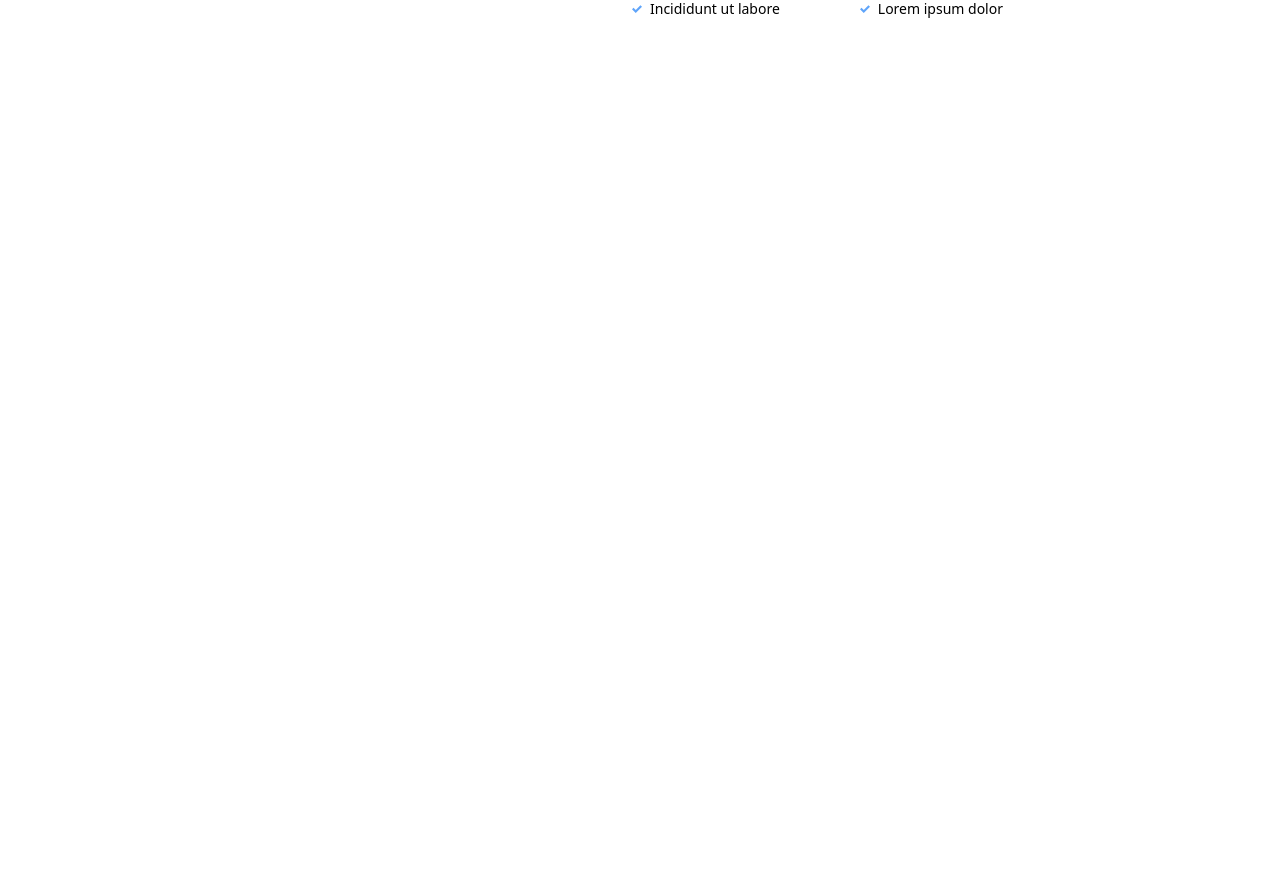
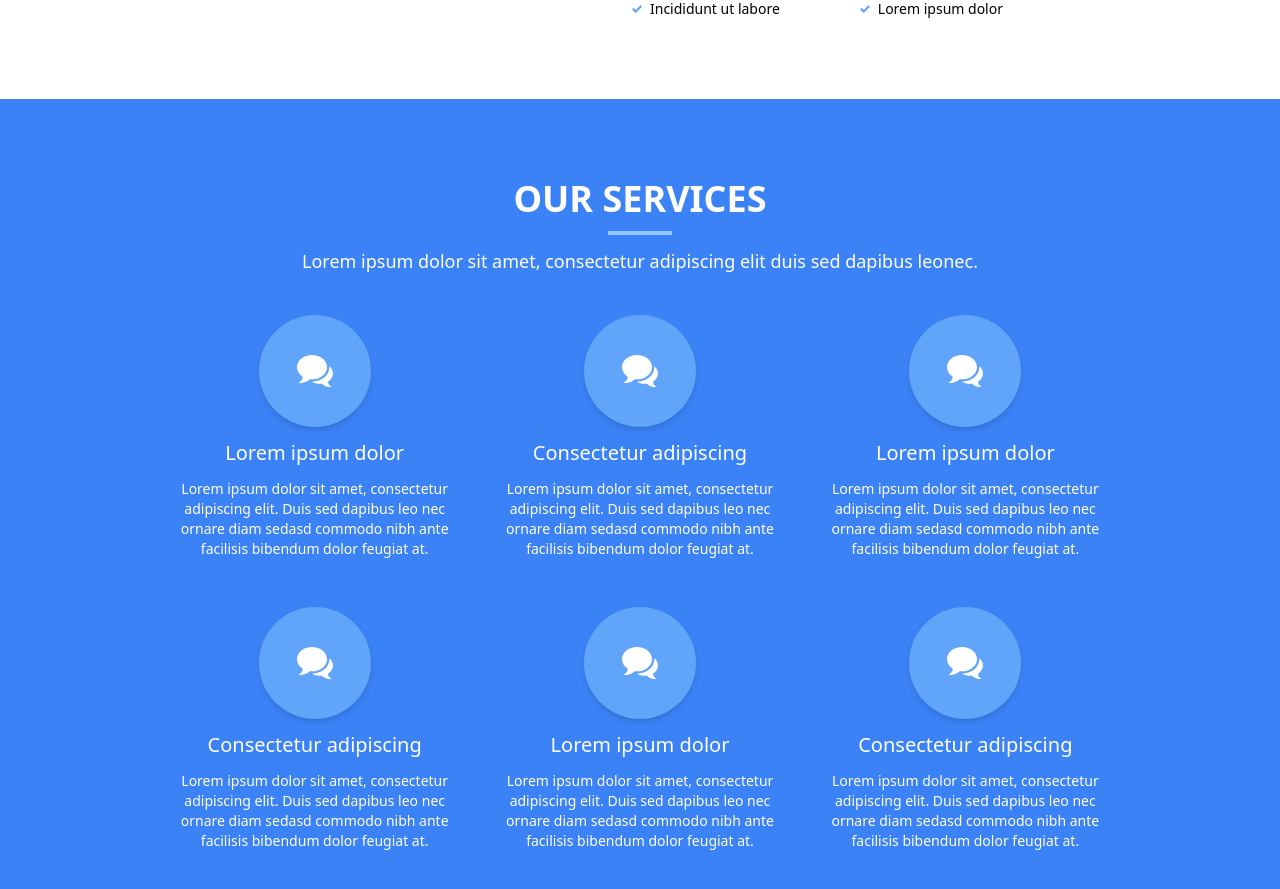
Before and after one commit to VictorMugisha/React-Landing-Page-Practical, a React (Vite) app: page / in a window 1280 px wide. Shown: the part 1761-2650 px from the top of the page. Before the commit the page ends 1860 px from the top, so only its background shows below. Built offline with nearby package versions, Linux system fonts and the light colour scheme.

Commit message:
Implemented servises section

```diff
--- a/src/components/Layout.jsx
+++ b/src/components/Layout.jsx
@@ -2,6 +2,7 @@ import About from './About'
 import Banner from './Banner'
 import Features from './Features'
 import Navbar from './Navbar'
+import Services from './Services'
 
 export default function Layout() {
     return (
@@ -10,6 +11,7 @@ export default function Layout() {
             <Banner />
             <Features />
             <About />
+            <Services />
         </>
     )
 }
--- /dev/null
+++ b/src/components/Services.jsx
@@ -0,0 +1,79 @@
+import { ImBubbles2 } from "react-icons/im";
+
+export default function Services() {
+    return (
+        <div className="w-full lg:px-44 px-10 py-20 flex flex-col items-center justify-center gap-10 bg-blue-500 text-white">
+            <div className="flex items-center justify-center flex-col gap-3">
+                <h2 className="font-bold text-4xl">OUR SERVICES</h2>
+                <div className="w-16 h-1 bg-blue-300" />
+                <p className="font-light text-lg">
+                    Lorem ipsum dolor sit amet, consectetur adipiscing elit duis sed dapibus leonec.
+                </p>
+            </div>
+
+            <div className="container grid grid-cols-1 lg:grid-cols-3 gap-12">
+
+                <div className="child-card flex flex-col items-center justify-center gap-3">
+                    <div className="bg-blue-400 w-28 h-28 rounded-full flex items-center justify-center shadow-md">
+                        <ImBubbles2 className="text-4xl text-white" />
+                    </div> {/* Icon */}
+                    <h2 className="text-xl">Lorem ipsum dolor</h2>
+                    <p className="font-light text-sm text-center">
+                        Lorem ipsum dolor sit amet, consectetur adipiscing elit. Duis sed dapibus leo nec ornare diam sedasd commodo nibh ante facilisis bibendum dolor feugiat at.
+                    </p>
+                </div>
+
+                <div className="child-card flex flex-col items-center justify-center gap-3">
+                    <div className="bg-blue-400 w-28 h-28 rounded-full flex items-center justify-center shadow-md">
+                        <ImBubbles2 className="text-4xl text-white" />
+                    </div> {/* Icon */}
+                    <h2 className="text-xl">Consectetur adipiscing</h2>
+                    <p className="font-light text-sm text-center">
+                        Lorem ipsum dolor sit amet, consectetur adipiscing elit. Duis sed dapibus leo nec ornare diam sedasd commodo nibh ante facilisis bibendum dolor feugiat at.
+                    </p>
+                </div>
+
+                <div className="child-card flex flex-col items-center justify-center gap-3">
+                    <div className="bg-blue-400 w-28 h-28 rounded-full flex items-center justify-center shadow-md">
+                        <ImBubbles2 className="text-4xl text-white" />
+                    </div> {/* Icon */}
+                    <h2 className="text-xl">Lorem ipsum dolor</h2>
+                    <p className="font-light text-sm text-center">
+                        Lorem ipsum dolor sit amet, consectetur adipiscing elit. Duis sed dapibus leo nec ornare diam sedasd commodo nibh ante facilisis bibendum dolor feugiat at.
+                    </p>
+                </div>
+
+                <div className="child-card flex flex-col items-center justify-center gap-3">
+                    <div className="bg-blue-400 w-28 h-28 rounded-full flex items-center justify-center shadow-md">
+                        <ImBubbles2 className="text-4xl text-white" />
+                    </div> {/* Icon */}
+                    <h2 className="text-xl">Consectetur adipiscing</h2>
+                    <p className="font-light text-sm text-center">
+                        Lorem ipsum dolor sit amet, consectetur adipiscing elit. Duis sed dapibus leo nec ornare diam sedasd commodo nibh ante facilisis bibendum dolor feugiat at.
+                    </p>
+                </div>
+
+                <div className="child-card flex flex-col items-center justify-center gap-3">
+                    <div className="bg-blue-400 w-28 h-28 rounded-full flex items-center justify-center shadow-md">
+                        <ImBubbles2 className="text-4xl text-white" />
+                    </div> {/* Icon */}
+                    <h2 className="text-xl">Lorem ipsum dolor</h2>
+                    <p className="font-light text-sm text-center">
+                        Lorem ipsum dolor sit amet, consectetur adipiscing elit. Duis sed dapibus leo nec ornare diam sedasd commodo nibh ante facilisis bibendum dolor feugiat at.
+                    </p>
+                </div>
+
+                <div className="child-card flex flex-col items-center justify-center gap-3">
+                    <div className="bg-blue-400 w-28 h-28 rounded-full flex items-center justify-center shadow-md">
+                        <ImBubbles2 className="text-4xl text-white" />
+                    </div> {/* Icon */}
+                    <h2 className="text-xl">Consectetur adipiscing</h2>
+                    <p className="font-light text-sm text-center">
+                        Lorem ipsum dolor sit amet, consectetur adipiscing elit. Duis sed dapibus leo nec ornare diam sedasd commodo nibh ante facilisis bibendum dolor feugiat at.
+                    </p>
+                </div>
+
+            </div>
+        </div>
+    )
+}
```
